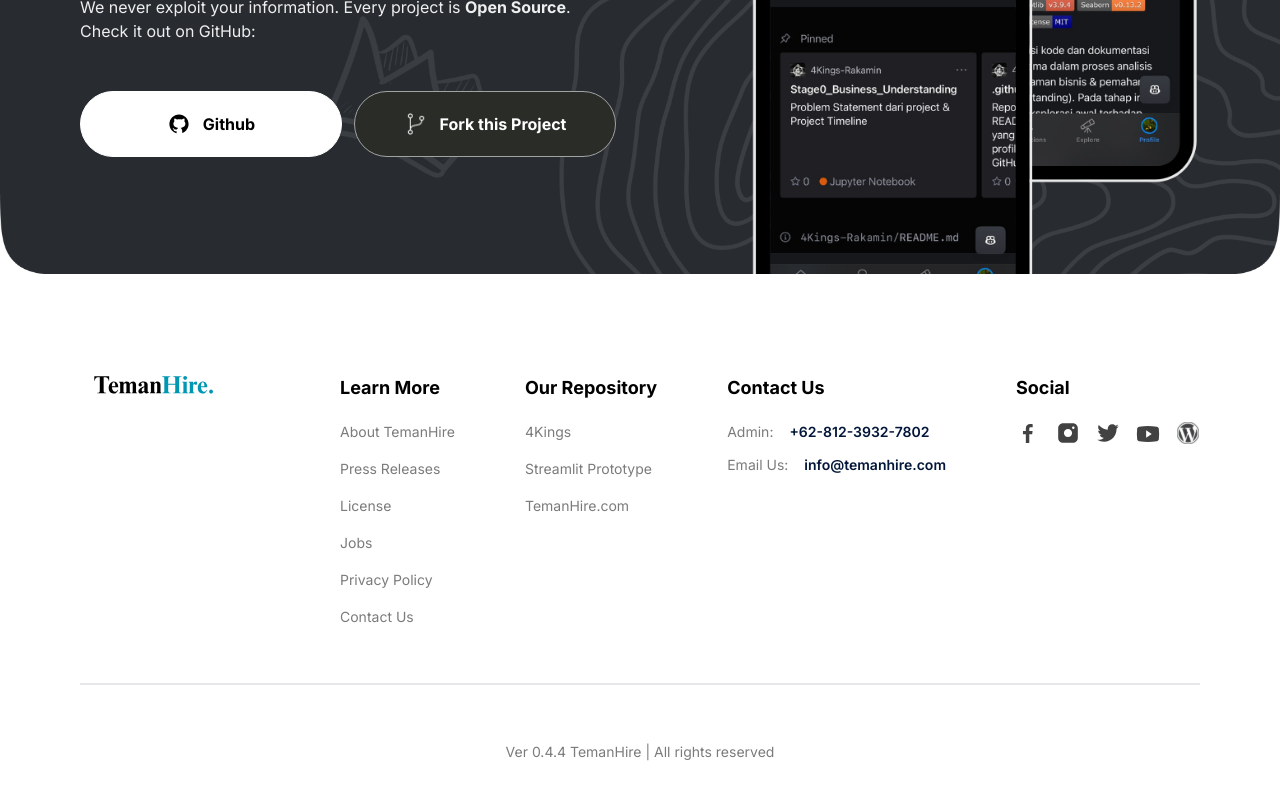
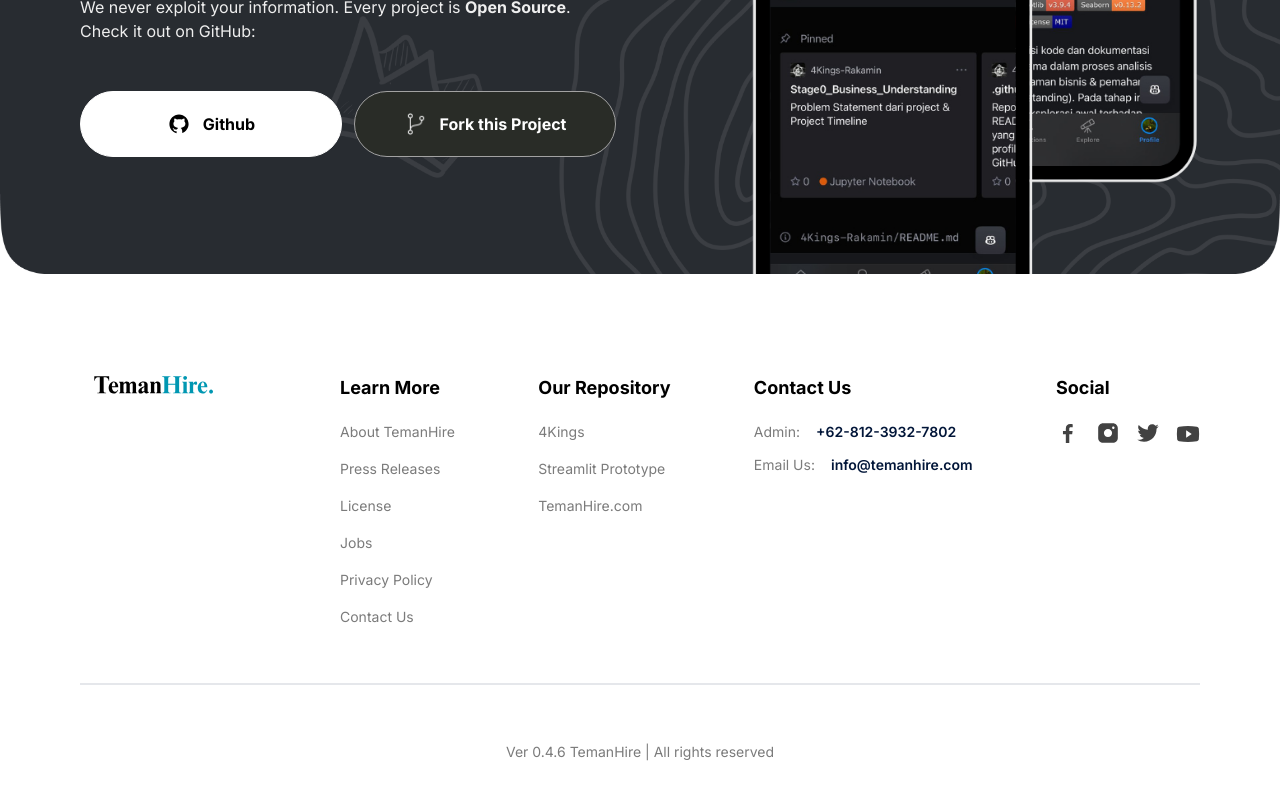
Before and after one commit to ardifx01/TemanHire.com, a Next.js app: page / in a window 1280 px wide. Shown: the part 4099-4899 px from the top of the page. Built offline with nearby package versions, Linux system fonts and the light colour scheme.

Commit message:
Ver 0.4.6.5

```diff
--- a/components/Footer.tsx
+++ b/components/Footer.tsx
@@ -83,7 +83,7 @@
 
         <div className="border bg-gray-20" />
         <p className="regular-14 w-full text-center text-gray-30">
-          Ver 0.4.4 TemanHire | All rights reserved
+          Ver 0.4.6 TemanHire | All rights reserved
         </p>
       </div>
     </footer>
--- a/constants/index.ts
+++ b/constants/index.ts
@@ -85,6 +85,5 @@
     '/instagram.svg',
     '/twitter.svg',
     '/youtube.svg',
-    '/wordpress.svg',
   ],
 };
```
